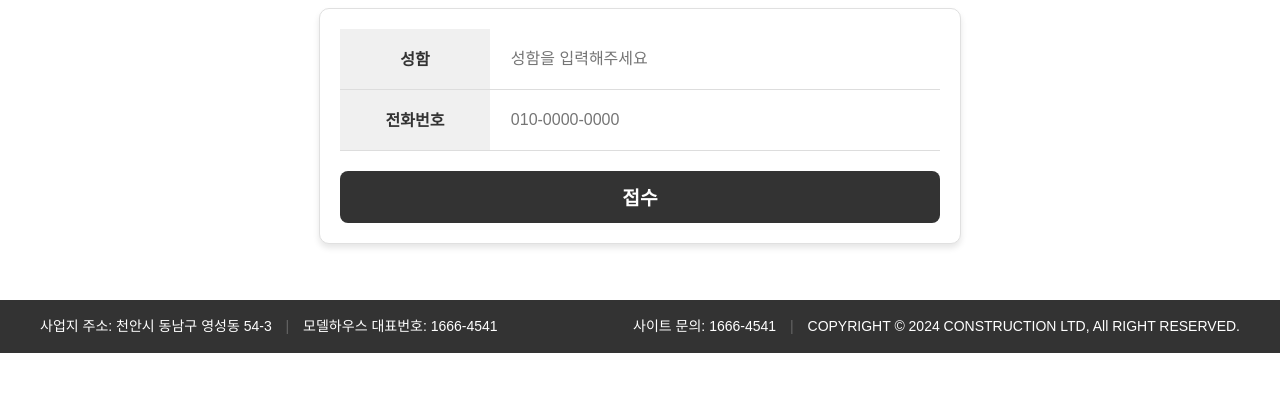
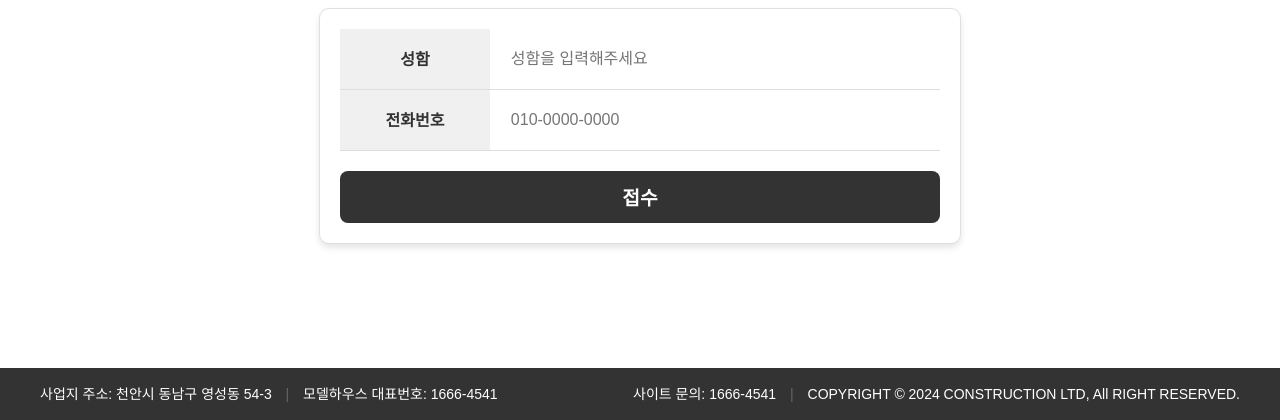
Before and after one commit to mellow-mars/apt-CA, a Django app: page /apply/ in a window 1280 px wide. Shown: the part 380-800 px from the top of the page. Run offline with Django 5.2, Linux system fonts and the light colour scheme.

Commit message:
css change

```diff
--- a/static/css/style.css
+++ b/static/css/style.css
@@ -87,7 +87,7 @@ body {
     line-height: 1.6;
     text-align: center;
     /* height: 100%; */
-    min-height: 100%;
+    min-height: 100vh;
     display: flex;
     flex-direction: column;
 }
```
